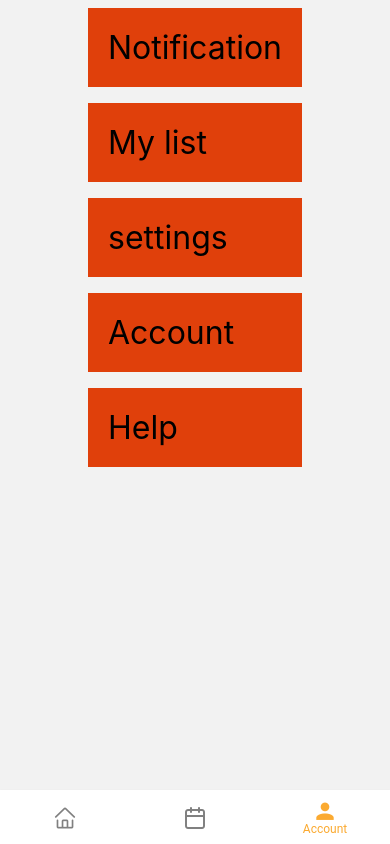
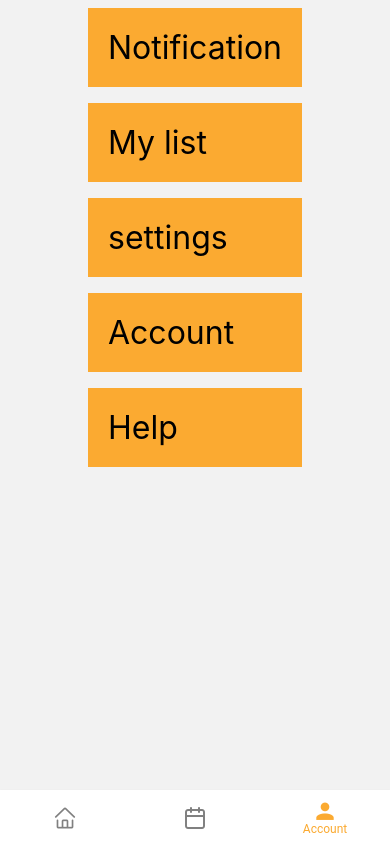
Before and after one commit to ThanapatWongtungjaroensuk/PreInternshipProject, a React Native app: screen /Account in a window 390 px wide. Built offline with nearby package versions, Linux system fonts and the light colour scheme.

Commit message:
Update accountScreen.js

```diff
--- a/screen/accountScreen.js
+++ b/screen/accountScreen.js
@@ -39,7 +39,7 @@ const App = () => {
   const [selectedId, setSelectedId] = useState(null);
 
   const renderItem = ({ item }) => {
-    const backgroundColor = item.id === selectedId ? "#FBAA31" : "#E0400B";
+    const backgroundColor = item.id === selectedId ? "#E0400B" : "#FBAA31";
     const color = item.id === selectedId ? 'white' : 'black';
 
     return (
```
